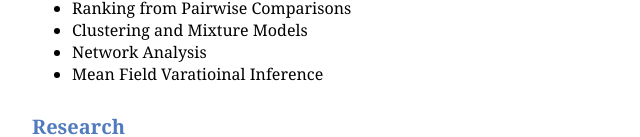
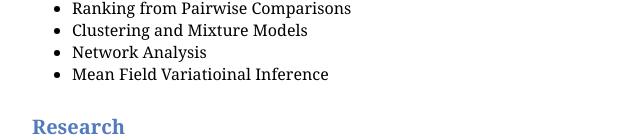
Before and after one commit to andersonyezhang/andersonyezhang.github.io, a plain HTML site: page index.html in a window 1280 px wide. Shown: the part 663-800 px from the top of the page, 128-768 px from the left. Drawn offline with Linux system fonts and the light colour scheme.

Commit message:
Update index.html

```diff
--- a/index.html
+++ b/index.html
@@ -56,7 +56,7 @@
 	<li>Ranking from Pairwise Comparisons</li>
 	<li>Clustering and Mixture Models</li>
         <li>Network Analysis</li>
-        <li>Mean Field Varatioinal Inference</li>
+        <li>Mean Field Variatioinal Inference</li>
 	</ul>
 
 
```
